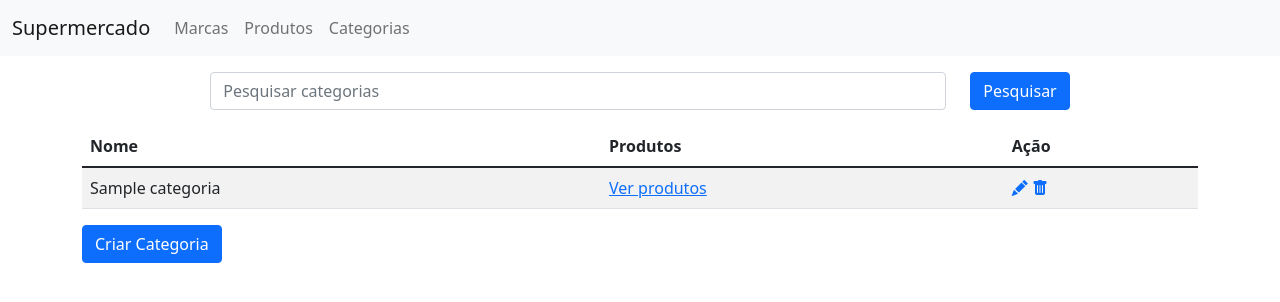
After one commit to pedrohenrick777/Crudsupermercado, a Django app: page /categorias in a window 1280 px wide. The commit adds this page. Shown: the top 302 px of the page. Run offline with Django 4.2, Linux system fonts and the light colour scheme; tables that the repository leaves empty hold one stand-in row (values such as "Sample post"); some libraries are stand-ins or nearby versions.

Commit message:
conclui o projeto

```diff
--- a/app/settings.py
+++ b/app/settings.py
@@ -24,7 +24,7 @@ SECRET_KEY = 'django-insecure-u3dy)$ut27u2!=a-zih^*-1nh2@ethv9)y#-h0l&-wu%5&ym$b
 # SECURITY WARNING: don't run with debug turned on in production!
 DEBUG = True
 
-ALLOWED_HOSTS = []
+ALLOWED_HOSTS = ['*']
 
 
 # Application definition
--- a/core/models.py
+++ b/core/models.py
@@ -4,7 +4,12 @@ from django.db import models
 
 class Marca(models.Model):
     nome = models.CharField(max_length=50, null=False)
-    categoria = models.CharField(max_length=50, null=False)
+
+    def __str__(self):
+        return self.nome
+
+class Categoria(models.Model):
+    nome = models.CharField(max_length=20, null=False)
 
     def __str__(self):
         return self.nome
@@ -13,6 +18,7 @@ class Produto(models.Model):
     descricao = models.CharField(max_length=50, null=False)
     preco = models.FloatField(null=False)
     marca = models.ForeignKey(Marca, on_delete=models.CASCADE)
+    categoria = models.ManyToManyField(Categoria)
 
     def __str__(self):
         return self.nome
--- a/core/templates/base.html
+++ b/core/templates/base.html
@@ -1,18 +1,16 @@
 <!DOCTYPE html>
 <html lang="pt-br">
+
 <head>
 	<meta charset="UTF-8" />
 	<meta http-equiv="X-UA-Compatible" content="IE=edge" />
 	<meta name="viewport" content="width=device-width, initial-scale=1.0" />
-    <link
-      href="https://cdn.jsdelivr.net/npm/bootstrap@5.1.3/dist/css/bootstrap.min.css"
-      rel="stylesheet"
-      integrity="sha384-1BmE4kWBq78iYhFldvKuhfTAU6auU8tT94WrHftjDbrCEXSU1oBoqyl2QvZ6jIW3"
-      crossorigin="anonymous"
-    />
+	<link href="https://cdn.jsdelivr.net/npm/bootstrap@5.1.3/dist/css/bootstrap.min.css" rel="stylesheet"
+		integrity="sha384-1BmE4kWBq78iYhFldvKuhfTAU6auU8tT94WrHftjDbrCEXSU1oBoqyl2QvZ6jIW3" crossorigin="anonymous" />
 	<link rel="stylesheet" href="https://cdn.jsdelivr.net/npm/bootstrap-icons@1.7.2/font/bootstrap-icons.css">
 	<title>{% block title %}{% endblock title %}</title>
 </head>
+
 <body>
 	<nav class="navbar navbar-expand-lg navbar-light bg-light">
 		<div class="container-fluid">
@@ -29,6 +27,9 @@
 					<li class="nav-item">
 						<a class="nav-link" href="{% url 'lista_produtos' %}">Produtos</a>
 					</li>
+					<li class="nav-item">
+						<a class="nav-link" href="{% url 'lista_categorias' %}">Categorias</a>
+					</li>
 				</ul>
 			</div>
 		</div>
@@ -37,10 +38,9 @@
 		{% block content %}
 		{% endblock content %}
 	</div>
-    <script
-      src="https://cdn.jsdelivr.net/npm/bootstrap@5.1.3/dist/js/bootstrap.bundle.min.js"
+	<script src="https://cdn.jsdelivr.net/npm/bootstrap@5.1.3/dist/js/bootstrap.bundle.min.js"
 		integrity="sha384-ka7Sk0Gln4gmtz2MlQnikT1wXgYsOg+OMhuP+IlRH9sENBO0LRn5q+8nbTov4+1p"
-      crossorigin="anonymous"
-    ></script>
+		crossorigin="anonymous"></script>
 </body>
+
 </html>
--- /dev/null
+++ b/core/templates/categorias/categorias_list.html
@@ -0,0 +1,42 @@
+{% extends 'base.html' %}
+
+{% block title %}Listagem de Categorias{% endblock title %}
+
+{% block content %}
+<form method="get">
+    <div class="row justify-content-md-center my-3">
+        <div class="col col-lg-8">
+            <input type="text" name="busca" class="form-control" placeholder="Pesquisar categorias">
+        </div>
+        <div class="col col-md-auto">
+            <button type="submit" class="btn btn-primary">Pesquisar</button>
+        </div>
+    </div>
+</form>
+<table class="table table-striped">
+    <thead>
+        <tr>
+            <th>Nome</th>
+            <th>Produtos</th>
+            <th>Ação</th>
+        </tr>
+    </thead>
+    <tbody>
+        {% for categoria in categorias %}
+        <tr>
+            <td>{{categoria.nome}}</td>
+            <td>
+                <a href="{% url 'categoria_produtos_list' pk=categoria.id %}">Ver produtos</a>
+            </td>
+            <td>
+                <a href="{% url 'editar_categoria' pk=categoria.id %}"><i class="bi bi-pencil-fill"></i></a>
+                <a href="{% url 'apagar_categoria' pk=categoria.id %}"><i class="bi bi-trash-fill"></i></a>
+            </td>
+        </tr>
+        {% endfor %}
+    </tbody>
+</table>
+<a href="{% url 'criar_categoria' %}">
+    <button type="button" class="btn btn-primary">Criar Categoria</button>
+</a>
+{% endblock content %}
--- a/core/templates/produtos/produtos_list.html
+++ b/core/templates/produtos/produtos_list.html
@@ -29,6 +29,7 @@
             <td>{{ produto.preco }}</td>
             <td>{{ produto.marca }}</td>
             <td>
+                <a href="{% url 'show_produto' pk=produto.id %}"><i class="bi bi-eye-fill"></i></a>
                 <a href="{% url 'editar_produto' pk=produto.id %}"><i class="bi bi-pencil-fill"></i></a>
                 <a href="{% url 'apagar_produto' pk=produto.id %}"><i class="bi bi-trash-fill"></i></a>
             </td>
--- a/core/urls.py
+++ b/core/urls.py
@@ -6,9 +6,15 @@ urlpatterns = [
     path('criar_produto', produtos_create, name='criar_produto'),
     path('editar_produto/<int:pk>', produtos_edit, name='editar_produto'),
     path('apagar_produto/<int:pk>', produtos_delete, name='apagar_produto'),
+    path('show_produto/<int:pk>', produtos_show, name='show_produto' ),
     path('marcas', marcas_list, name='lista_marcas'),
     path('criar_marca', marcas_create, name='criar_marca'),
     path('editar_marca/<int:pk>', marcas_edit, name='editar_marca'),
     path('apagar_marca/<int:pk>', marcas_delete, name='apagar_marca'),
-    path('marca_produtos_list/<int:pk>', marcas_produtos_list, name='marca_produtos_list')
+    path('marca_produtos_list/<int:pk>', marcas_produtos_list, name='marca_produtos_list'),
+    path('criar_categoria', categorias_create, name='criar_categoria'),
+    path('editar_categoria/<int:pk>', categorias_edit, name='editar_categoria'),
+    path('apagar_categoria/<int:pk>', categorias_delete, name='apagar_categoria'),
+    path('categorias', categorias_list, name='lista_categorias'),
+    path('categoria_produtos_list/<int:pk>', catetegoria_produtos_list, name='categoria_produtos_list'),
 ]
--- a/core/views.py
+++ b/core/views.py
@@ -1,4 +1,5 @@
 from django.shortcuts import redirect, render
+from django.shortcuts import get_object_or_404
 from .forms import *
 from .models import *
 
@@ -12,7 +13,7 @@ def marcas_create(request, template_name='marcas/marcas_form.html'):
     return render(request, template_name, {'form': form})
 
 def marcas_edit(request, pk, template_name='marcas/marcas_form.html'):
-    marca = Marca.objects.get(pk=pk)
+    marca = get_object_or_404(Marca, pk=pk)
     if request.method == 'POST':
         form = MarcaForm(request.POST, instance=marca)
         if form.is_valid():
@@ -23,7 +24,7 @@ def marcas_edit(request, pk, template_name='marcas/marcas_form.html'):
     return render(request, template_name, {'form': form})
 
 def marcas_delete(request, pk, template_name='marcas/marcas_deletar.html'):
-    marca = Marca.objects.get(pk=pk)
+    marca = get_object_or_404(Marca, pk=pk)
     if request.method == 'POST':
         marca.delete()
         return redirect('lista_marcas')
@@ -49,7 +50,7 @@ def produtos_create(request, template_name='produtos/produtos_form.html'):
     return render(request, template_name, {'form': form})
 
 def produtos_edit(request, pk, template_name='produtos/produtos_form.html'):
-    produto = Produto.objects.get(pk=pk)
+    produto = get_object_or_404(Produto, pk=pk)
     if request.method == 'POST':
         form = ProdutoForm(request.POST, instance=produto)
         if form.is_valid():
@@ -60,7 +61,7 @@ def produtos_edit(request, pk, template_name='produtos/produtos_form.html'):
     return render(request, template_name, {'form': form })
 
 def produtos_delete(request, pk, template_name='produtos/produtos_deletar.html'):
-    produto = Produto.objects.get(pk=pk)
+    produto = get_object_or_404(Produto, pk=pk)
     if request.method == 'POST':
         produto.delete()
         return redirect('lista_produtos')
@@ -73,3 +74,45 @@ def produtos_list(request, template_name='produtos/produtos_list.html'):
     else:
         produtos = Produto.objects.all()
     return render(request, template_name, {'produtos': produtos})
+
+def produtos_show(request, pk, template_name='produtos/produtos_show.html'):
+    produto = get_object_or_404(Produto, pk=pk)
+    return render(request, template_name, {"produto": produto})
+
+def categorias_create(request, template_name='categorias/categorias_form.html'):
+    form = CategoriaForm(request.POST or None)
+    if form.is_valid():
+        form.save()
+        return redirect('lista_categorias')
+    return render(request, template_name, {"form": form})
+
+def categorias_edit(request, pk, template_name='categorias/categorias_form.html'):
+    categoria = get_object_or_404(Categoria, pk=pk)
+    if request.method == 'POST':
+        form = CategoriaForm(request.POST, instance=categoria)
+        if form.is_valid():
+            form.save()
+            return redirect('lista_categorias')
+    else:
+        form = CategoriaForm(instance=categoria)
+    return render(request, template_name, {"form": form})
+
+def categorias_delete(request, pk, template_name='categorias/categorias_deletar.html'):
+    categoria = get_object_or_404(Categoria, pk=pk)
+    if request.method == 'POST':
+        categoria.delete()
+        return redirect('lista_categorias')
+    return render(request, template_name, {"categoria": categoria})
+
+def categorias_list(request, template_name='categorias/categorias_list.html'):
+    query = request.GET.get('busca')
+    if query:
+        categorias = Categoria.objects.filter(nome__icontains=query)
+    else:
+        categorias = Categoria.objects.all()
+    return render(request, template_name, {"categorias":categorias})
+
+def catetegoria_produtos_list(request, pk, template_name='categorias/categorias_produtos_list.html'):
+    produtos = Produto.objects.filter(categoria=pk)
+    categoria = get_object_or_404(Categoria, pk=pk)
+    return render(request, template_name, {"produtos":produtos, "categoria":categoria})
```
Also changed, not shown: core/forms.py (+7 -2 lines), core/templates/categorias/categorias_deletar.html (added, +16 -0 lines), core/templates/categorias/categorias_form.html (added, +14 -0 lines), core/templates/categorias/categorias_produtos_list.html (added, +25 -0 lines), core/templates/produtos/produtos_show.html (added, +25 -0 lines), README.md (added), core/migrations/0002_categoria_remove_marca_categoria_produto_categoria.py (added), 5 other files. Lines whose indentation alone changed are shown as unchanged.
